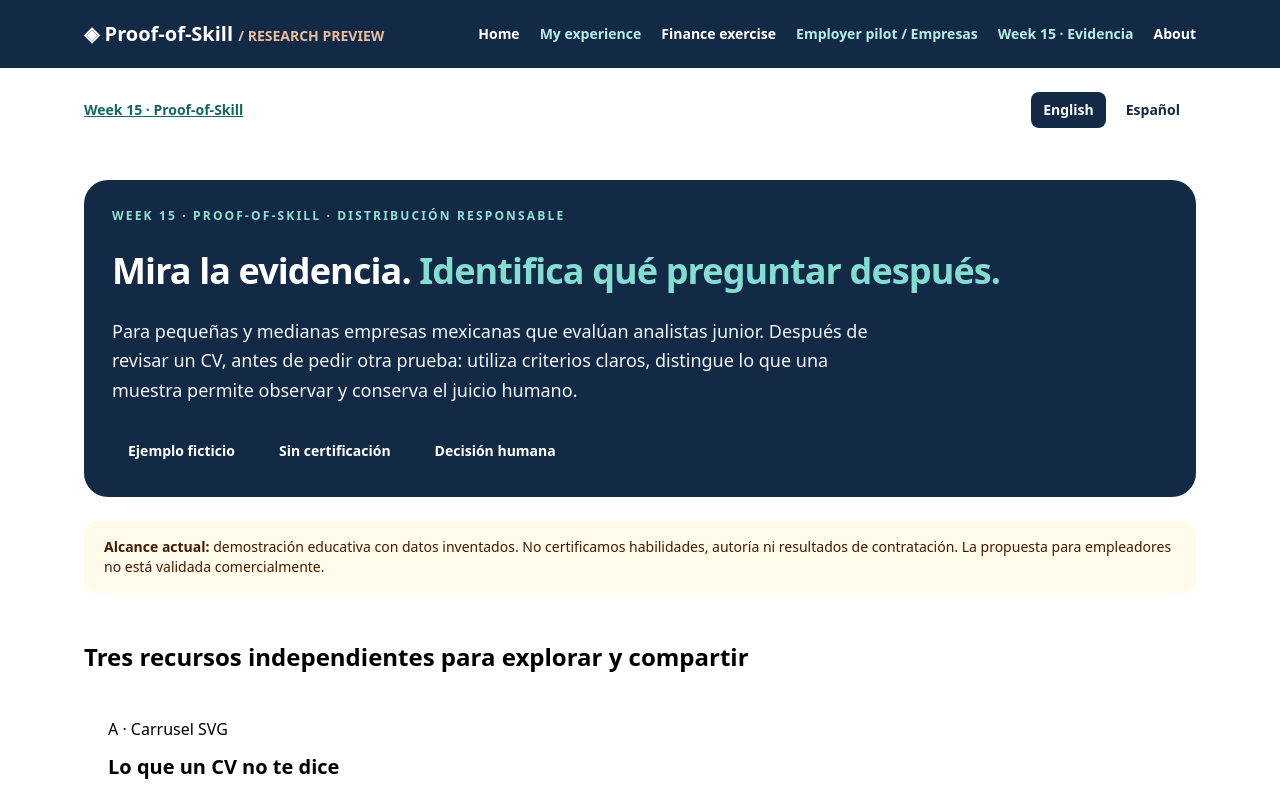
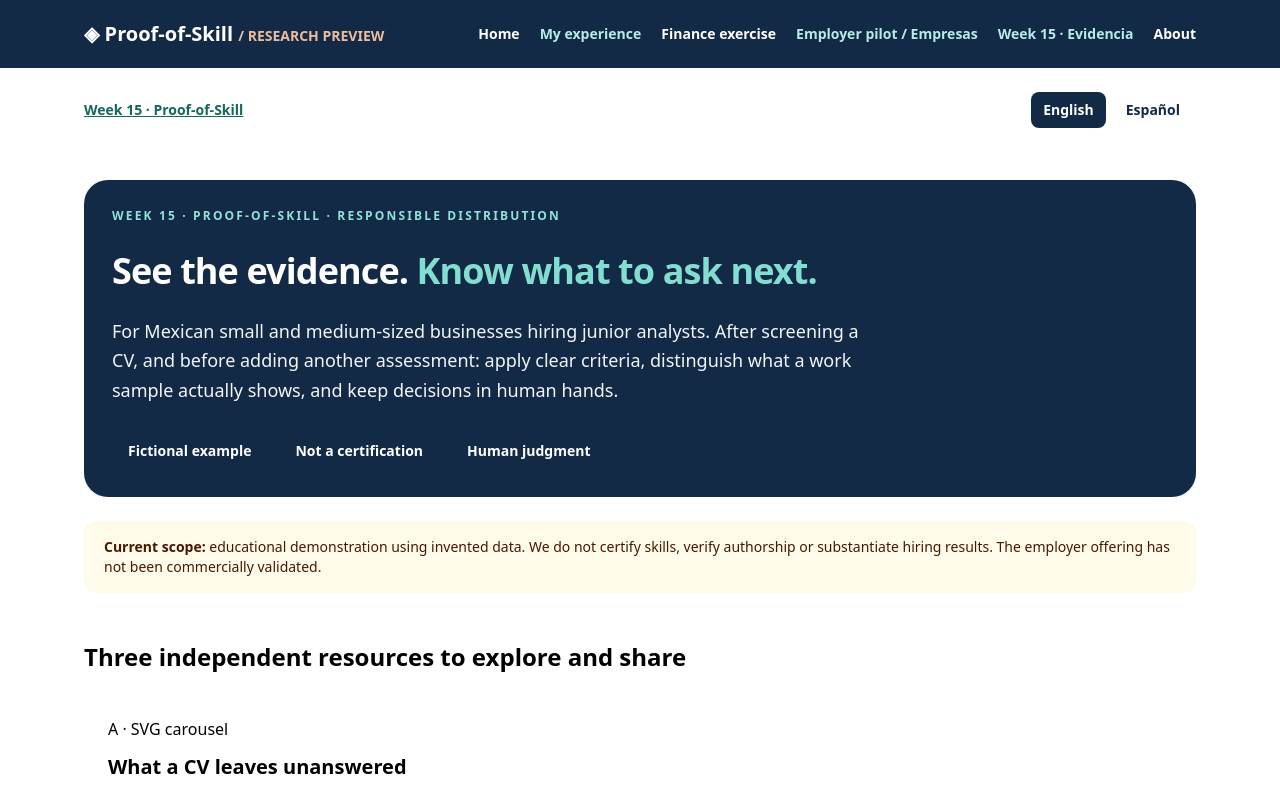
Before and after one commit to hanadagerab/proof-of-skill-week12, a Next.js app: page /week15 in a window 1280 px wide. Shown: the top 791 px of the page. Built offline with nearby package versions, Linux system fonts and the light colour scheme.

Commit message:
feat(week15): switch full landing between English and original Spanish

```diff
--- a/app/week15/page.tsx
+++ b/app/week15/page.tsx
@@ -1,6 +1,11 @@
+'use client';
+import {useWeek15Language} from './language';
+import EnglishLanding from './english-landing';
 import Link from 'next/link';
 export const metadata = {title:'Week 15 | Evidencia para decidir qué preguntar | Proof-of-Skill',description:'Un ejemplo ficticio, tres recursos útiles y límites claros para evaluar evidencia en contratación humana.'};
 export default function Week15(){
+ const {lang}=useWeek15Language();
+ if(lang==='en')return <EnglishLanding/>;
  const panels=[
  ['01','El CV abre preguntas','Un puesto y una lista de herramientas no explican cómo se resolvió un problema.'],
  ['02','La muestra aporta contexto','Un ejercicio previo, voluntario y pertinente puede mostrar un cálculo o decisión concreta.'],
```
